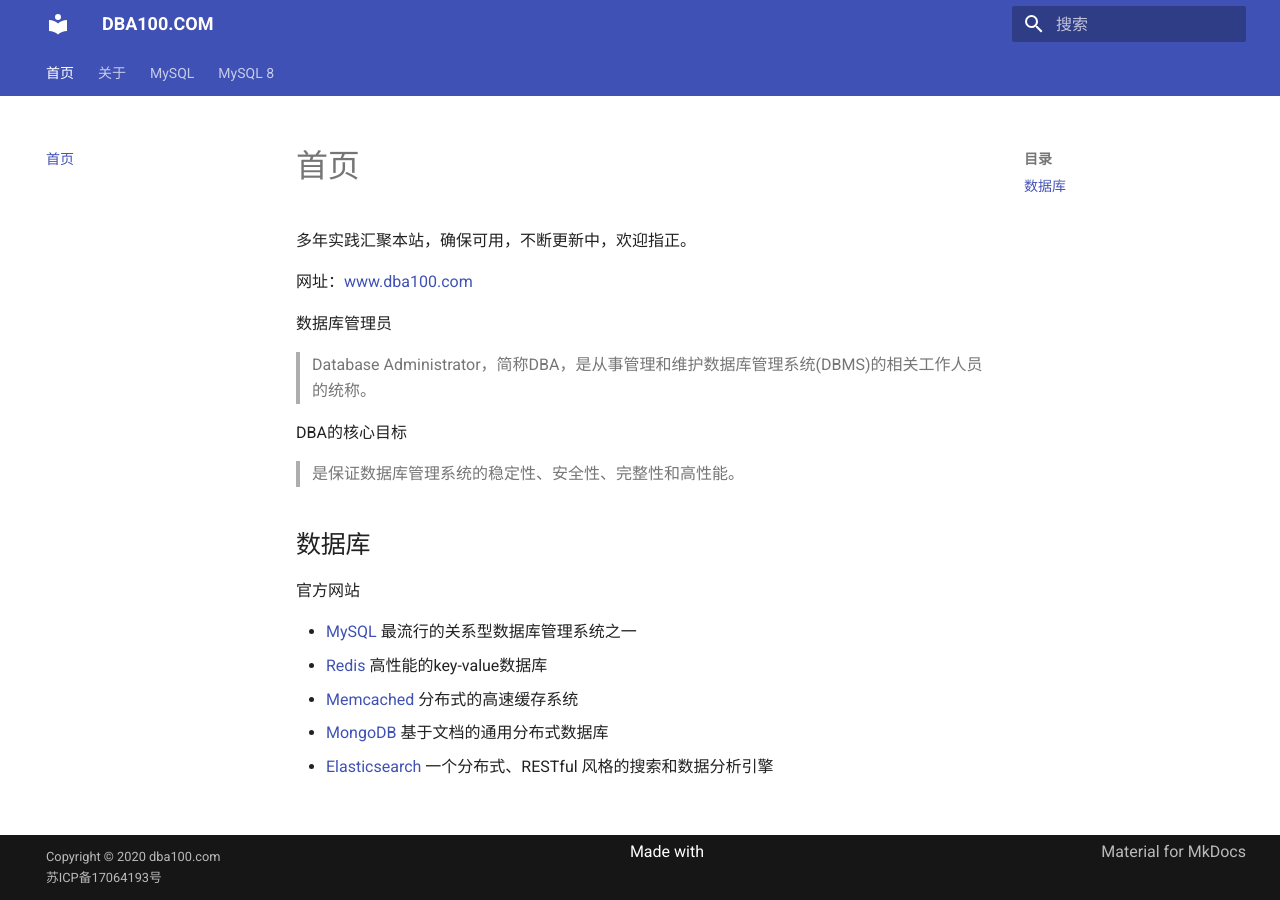
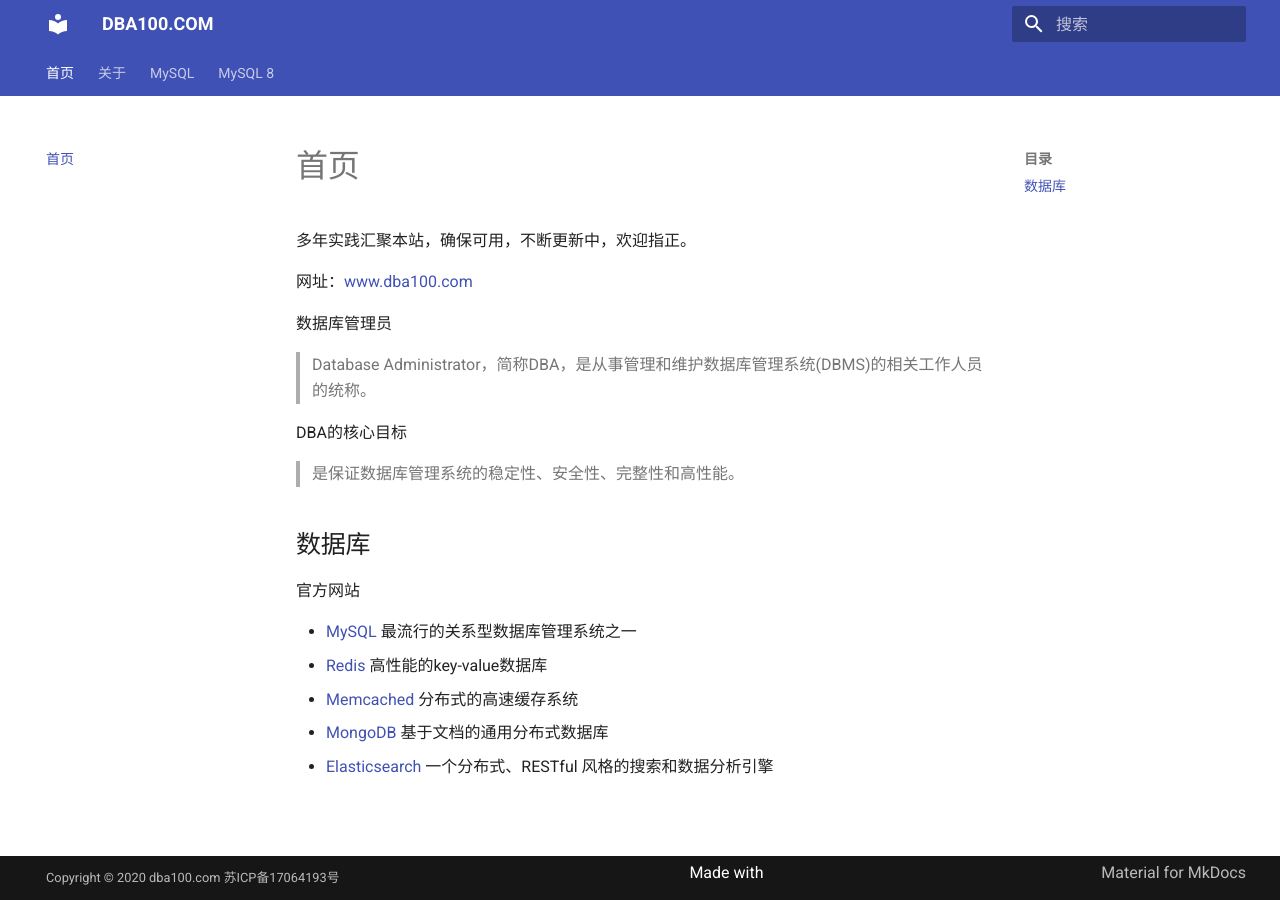
Before and after one commit to duliang123/dba100, an MkDocs documentation site: the page built from docs/index.md, in a window 1280 px wide. Built offline with MkDocs 1.6.1 and Material for MkDocs 9.7.7, drawn with Linux system fonts in a browser that asks for light colours.

Commit message:
Update mkdocs.yml

```diff
--- a/mkdocs.yml
+++ b/mkdocs.yml
@@ -5,7 +5,7 @@ site_author: 'duliang'
 site_url: 'http://www.dba100.com'
 
 # Copyright
-copyright: 'Copyright &copy; 2020 dba100.com <a href="http://beian.miit.gov.cn" target="_balank" style="display:block; text-decoration:none">苏ICP备17064193号</a></div>'
+copyright: 'Copyright &copy; 2020 dba100.com <a href="http://beian.miit.gov.cn" target="_balank" text-decoration:none">苏ICP备17064193号</a></div>'
 
 # Configuration
 theme:
```
